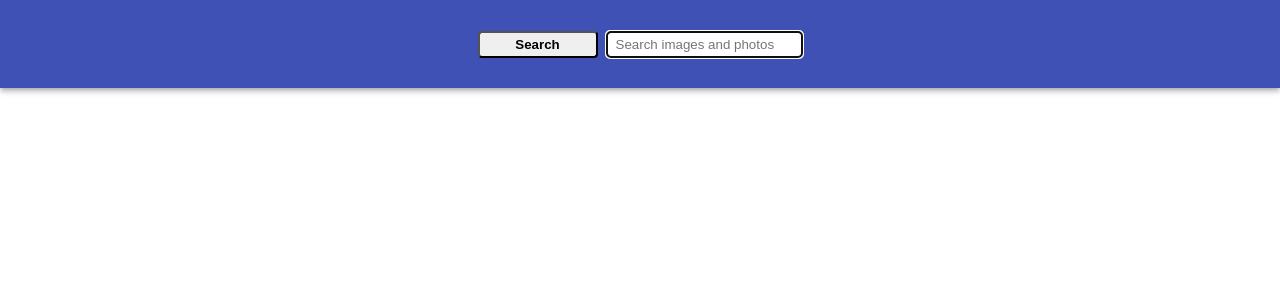
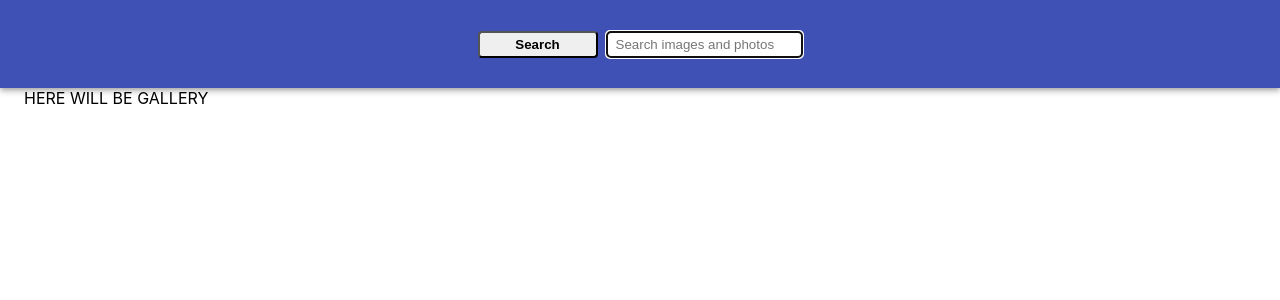
Before and after one commit to vlmakh/goit-react-hw-04-images, a React (Create React App) app: page / in a window 1280 px wide. Shown: the top 300 px of the page. Built offline with nearby package versions, Linux system fonts and the light colour scheme.

Commit message:
add ImageGallery element

```diff
--- a/src/components/App.jsx
+++ b/src/components/App.jsx
@@ -1,16 +1,19 @@
 import { Component } from 'react';
-import { Searchbar } from './Searchbar/Searchbar';
+import { Searchbar } from 'components/Searchbar/Searchbar';
+import { ImageGallery } from 'components/ImageGallery/ImageGallery';
 
 class App extends Component {
-  state = {
+  state = {};
 
+  render() {
+    // <ImageGalleryItem>, <Loader>, <Button> и <Modal></Modal>
+    return (
+      <>
+        <Searchbar />
+        <ImageGallery />
+      </>
+    );
   }
-
-  render() {return (
-    // <ImageGallery>, <ImageGalleryItem>, <Loader>, <Button> и <Modal></Modal>
-    <Searchbar />
-  );}
-
-};
+}
 
 export { App };
--- /dev/null
+++ b/src/components/ImageGallery/ImageGallery.js
@@ -0,0 +1,5 @@
+import css from './ImageGallery.module.css';
+
+export const ImageGallery = () => {
+  return <ul className={css.gallery}>HERE WILL BE GALLERY</ul>;
+};
--- /dev/null
+++ b/src/components/ImageGallery/ImageGallery.module.css
@@ -0,0 +1,15 @@
+/*
+ * Стили компонента ImageGallery
+ */
+.gallery {
+    display: grid;
+    max-width: calc(100vw - 48px);
+    grid-template-columns: repeat(auto-fill, minmax(320px, 1fr));
+    grid-gap: 16px;
+    margin-top: 0;
+    margin-bottom: 0;
+    padding: 0;
+    list-style: none;
+    margin-left: auto;
+    margin-right: auto;
+}
--- /dev/null
+++ b/src/components/ImageGallery/index.js
@@ -0,0 +1 @@
+// export { default } from './ImageGallery';
--- a/src/components/Searchbar/Searchbar.js
+++ b/src/components/Searchbar/Searchbar.js
@@ -2,7 +2,7 @@ import css from './Searchbar.module.css';
 
 export const Searchbar = () => {
   return (
-    <header className={css.Searchbar}>
+    <header className={css.searchbar}>
       <form>
         <button type="submit" className={css.button}>
           <span className={css.button__label}>Search</span>
--- a/src/components/Searchbar/Searchbar.module.css
+++ b/src/components/Searchbar/Searchbar.module.css
@@ -1,7 +1,7 @@
 /*
  * Стили компонента Searchbar
  */
-.Searchbar {
+.searchbar {
     top: 0;
     left: 0;
     position: sticky;
```
Also changed, not shown: src/components/styles.css (+1 -15 lines), src/components/ImageGalleryItem/ImageGalleryItem.js (added), src/components/ImageGalleryItem/ImageGalleryItem.module.css (added), src/components/ImageGalleryItem/index.js (added).
